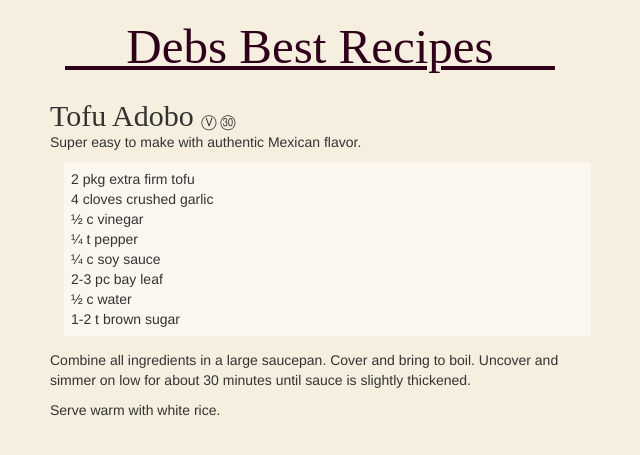
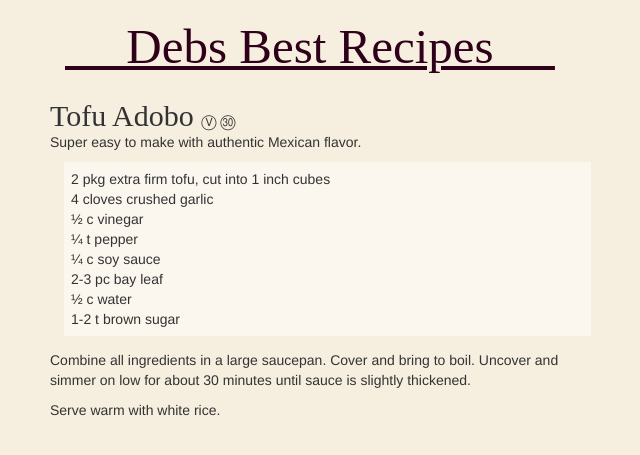
Before and after one commit to JonahBraun/debs-recipes, a Jekyll site: the page built from _posts/2015-02-08-Tofu-Adobo.md, in a window 1280 px wide. Shown: the top 455 px of the page, without its empty margins (5-645 px from the left). Built offline with Jekyll 4.4.1, drawn with Linux system fonts in a browser that asks for light colours; nearby versions of some CDN libraries; some web fonts are replaced; Markdown is read by kramdown in place of the engine named in the settings.

Commit message:
Update 2015-02-08-Tofu-Adobo.md

```diff
--- a/_posts/2015-02-08-Tofu-Adobo.md
+++ b/_posts/2015-02-08-Tofu-Adobo.md
@@ -6,7 +6,7 @@ tags: Ⓥ ㉚
 ---
 Super easy to make with authentic Mexican flavor.
 
-- 2 pkg extra firm tofu
+- 2 pkg extra firm tofu, cut into 1 inch cubes
 - 4 cloves crushed garlic
 - ½ c vinegar
 - ¼ t pepper
```
